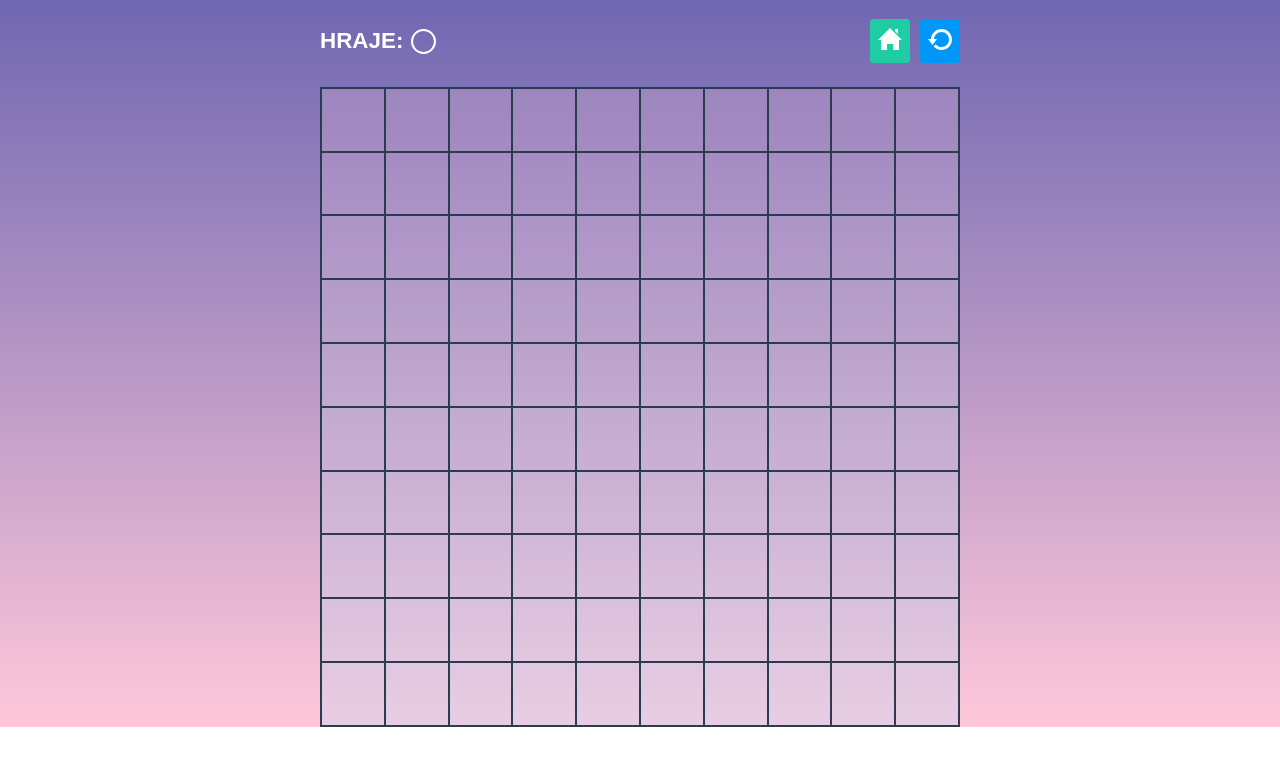
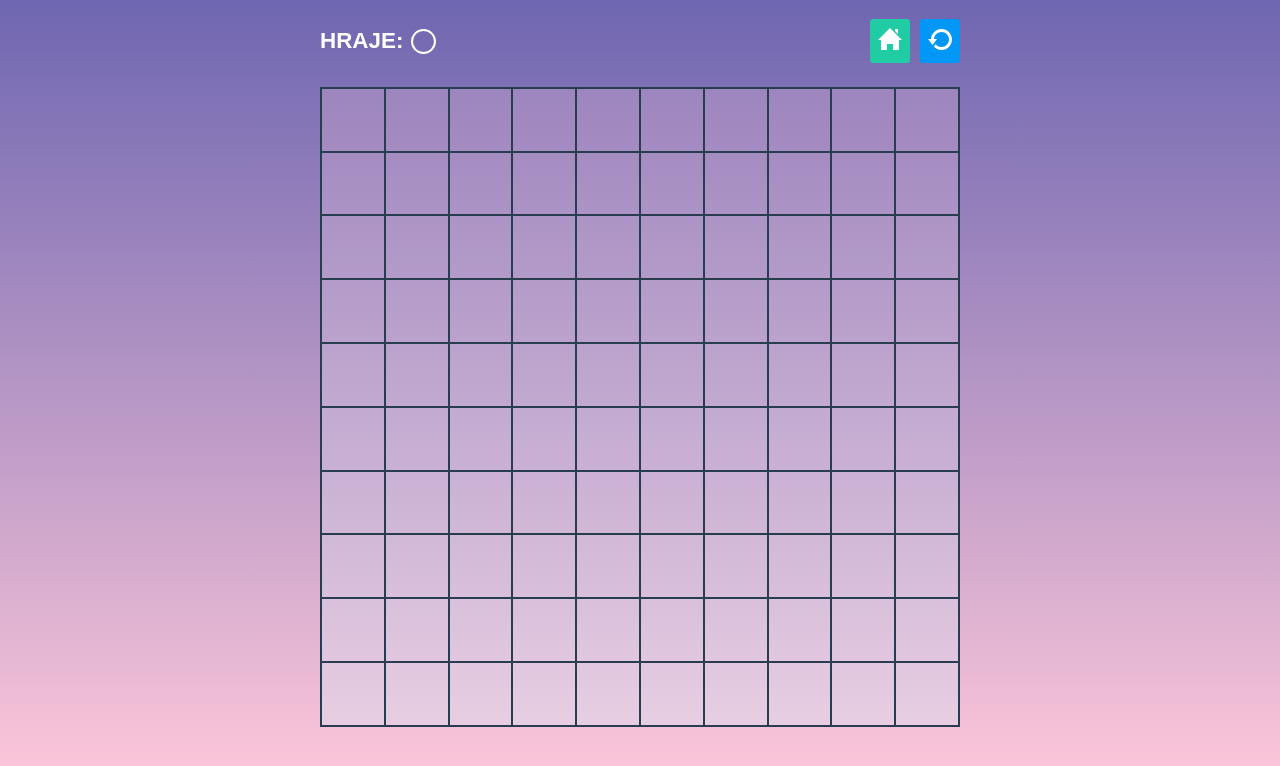
Before and after one commit to Nekvaja/piskvorky, a plain HTML site: page hra.html in a window 1280 px wide. Shown: the part 74-840 px from the top of the page. Before the commit the page ends 801 px from the top, so only its background shows below. Drawn offline with Linux system fonts and the light colour scheme.

Commit message:
přidání paddingu na herní pole,aby nebylo až po okraj obrazovky

```diff
--- a/style.css
+++ b/style.css
@@ -19,7 +19,6 @@ body {
     box-sizing: border-box;
     width: 100%;
     border-radius: 2% 2% 0 0;
-
 }
 
 .piskvorky__footer {
@@ -193,6 +192,10 @@ background-color: #0090e9;
 
 /* ----------------3. Hrací pole -------------*/
 
+.piskvorky__hra {
+    padding-bottom: 5%;
+}
+
 .board__field--circle {
     background-image: url(img/circle_black.svg);
     background-repeat: no-repeat;
```
